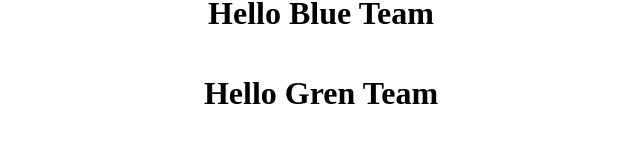
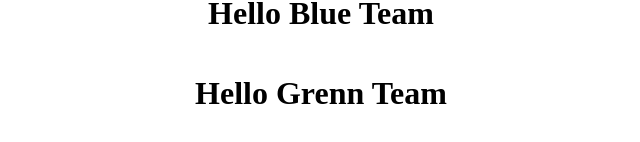
Before and after one commit to teamdev-d-yellow/task1, a plain HTML site: page index.html in a window 1280 px wide. Shown: the part 194-336 px from the top of the page, without its empty margins (319-959 px from the left). Drawn offline with Linux system fonts and the light colour scheme.

```diff
--- a/index.html
+++ b/index.html
@@ -12,7 +12,7 @@
         <h1>Hello Recursion</h1>
         <h1>Hello Red Team</h1>
         <h1>Hello Blue Team</h1>
-        <h1>Hello Gren Team</h1>
+        <h1>Hello Grenn Team</h1>
     </div>
 </body>
 </html>
```
